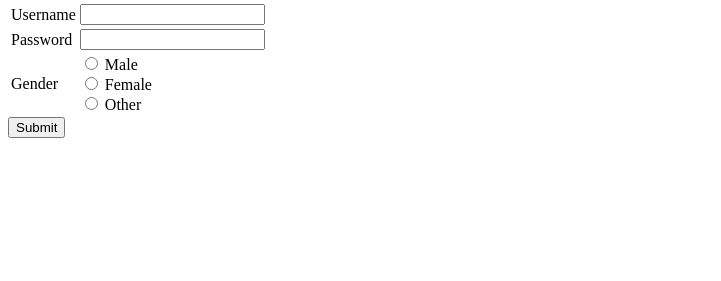
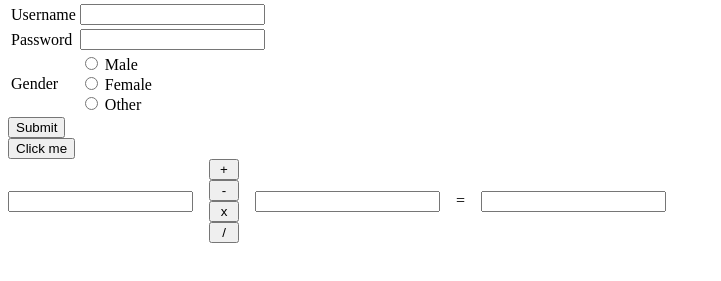
Before and after one commit to hoangdesu/Huy-Duc-programming-class, a website: page website-project/frontend/index.html in a window 1280 px wide. Shown: the part 2336-2617 px from the top of the page, without its empty margins (0-721 px from the left). Drawn offline with Linux system fonts and the light colour scheme.

Commit message:
adding interactivity with javascript, simple calculator, AS compsci 2025 paper

```diff
--- a/website-project/frontend/index.html
+++ b/website-project/frontend/index.html
@@ -4,8 +4,11 @@
     <meta charset="UTF-8">
     <meta name="viewport" content="width=device-width, initial-scale=1.0">
     <title>My website</title>
+    <link rel="stylesheet" href="style.css">
 </head>
 <body>
+
+
     <!-- HTML: hyper-text markup language -->
     <h1>heading 1</h1>
     <h2>heading 2</h2>
@@ -204,9 +207,31 @@
         <button>Submit</button>
     </form>
 
+    <button id="clickme-btn">Click me</button>
+
+
+    <section id="calculator-container">
+        <input type="number" id="first-input">
+
+        <div id="button-groups">
+            <button id="add-btn">+</button>
+            <button id="add-btn">-</button>
+            <button id="add-btn">x</button>
+            <button id="add-btn">/</button>
+        </div>
+
+        <input type="number" id="second-input">
+        <span>=</span>
+        <input type="number" id="result-input">
+    </section>
+
+
     <!-- http://127.0.0.1:5500/index.html?usrname=zzz&pwd=zzz&gender=on -->
 
     <div style="margin-bottom: 500px"></div>
 
+    <!-- put script last, but inside body -->
+    <script src="script.js"></script>
+
 </body>
 </html>
--- a/website-project/frontend/script.js
+++ b/website-project/frontend/script.js
@@ -0,0 +1,26 @@
+
+console.log('js connected');
+
+// Step 1: grab the element from the DOM
+const clickMeBtn = document.querySelector('#clickme-btn');
+
+// Step 2: bind/connect some events to the element
+clickMeBtn.addEventListener('mouseleave', () => {
+    alert('Wassup!!');
+});
+
+const firstInput = document.querySelector('#first-input');
+const secondInput = document.querySelector('#second-input');
+const addBtn = document.querySelector('#add-btn');
+const resultInput = document.querySelector('#result-input');
+
+
+addBtn.addEventListener('click', () => {
+    // console.log(firstInput.value);
+    const total = Number(firstInput.value) + parseInt(secondInput.value);
+
+    console.log(total);
+
+    resultInput.value = total;
+
+});
--- a/website-project/frontend/style.css
+++ b/website-project/frontend/style.css
@@ -0,0 +1,15 @@
+#button-groups {
+    display: flex;
+    flex-direction: column;
+
+    button {
+        width: 30px;
+    }
+}
+
+#calculator-container {
+    display: flex;
+    flex-direction: row;
+    gap: 16px;
+    align-items: center;
+}
```
Also changed, not shown: 2 other files.
